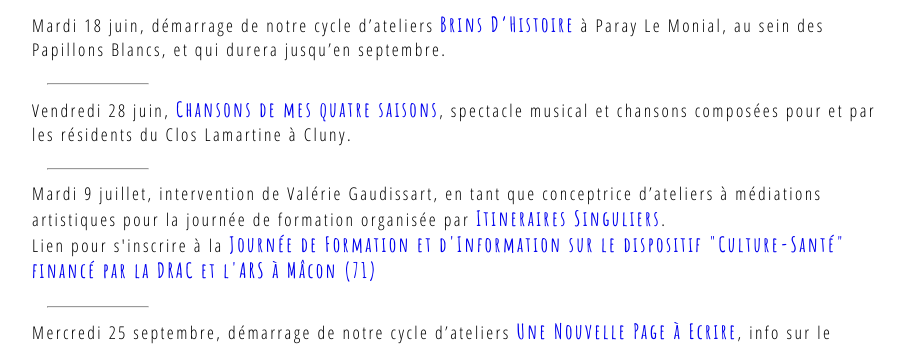
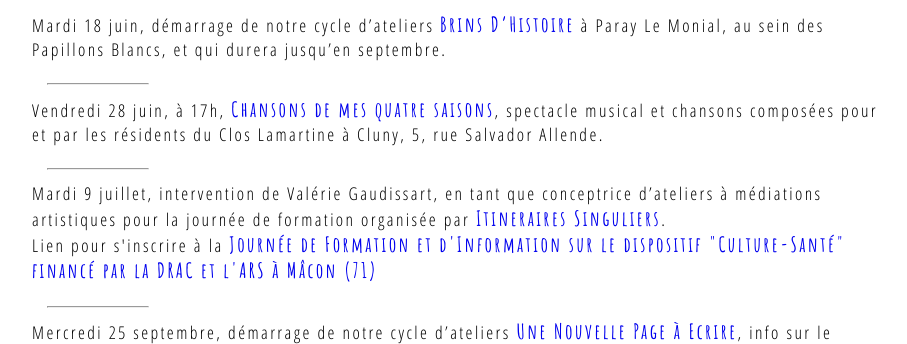
Before and after one commit to leshnik/revertouthaut, a Jekyll site: the page built from evenements-a-venir.md, in a window 1280 px wide and 900 px high, scrolled down 1220 px, cut to the strip 162-506 px from the top of the window. Shown: the whole strip, without its empty margins (232-1139 px from the left). Built offline with Jekyll 4.4.1, drawn with Linux system fonts in a browser that asks for light colours.

Commit message:
even venir 28juin lieux et heure

```diff
--- a/evenements-a-venir.md
+++ b/evenements-a-venir.md
@@ -30,7 +30,8 @@
     </li>
     <hr>
     <li>
-        Vendredi 28 juin, <a href="chansons-de-mes-quatre-saisons">Chansons de mes quatre saisons</a>, spectacle musical et chansons composées pour et par les résidents du Clos Lamartine à Cluny.
+        Vendredi 28 juin, à 17h, <a href="chansons-de-mes-quatre-saisons">Chansons de mes quatre saisons</a>, spectacle musical et chansons composées pour et par les résidents du Clos Lamartine à Cluny, 5, rue Salvador Allende.
+
     </li>
     <hr>
     <li>
```
